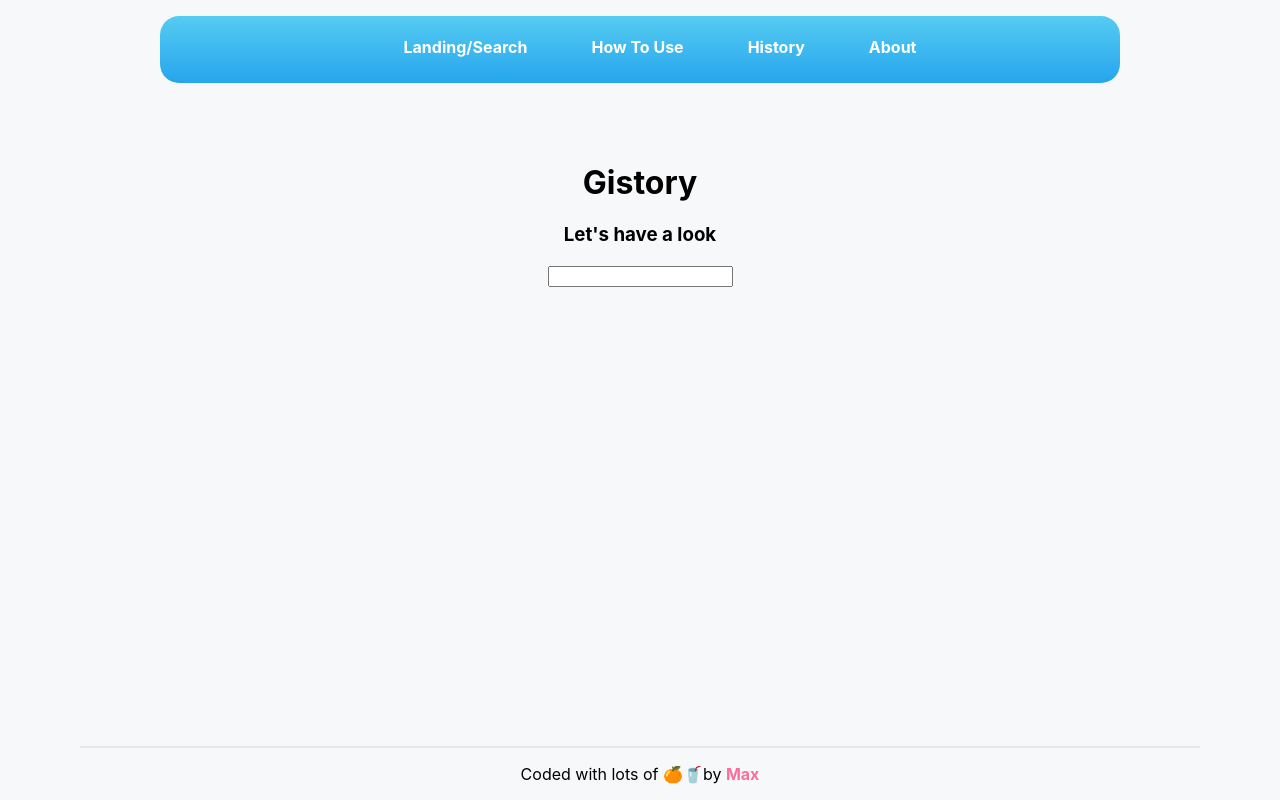
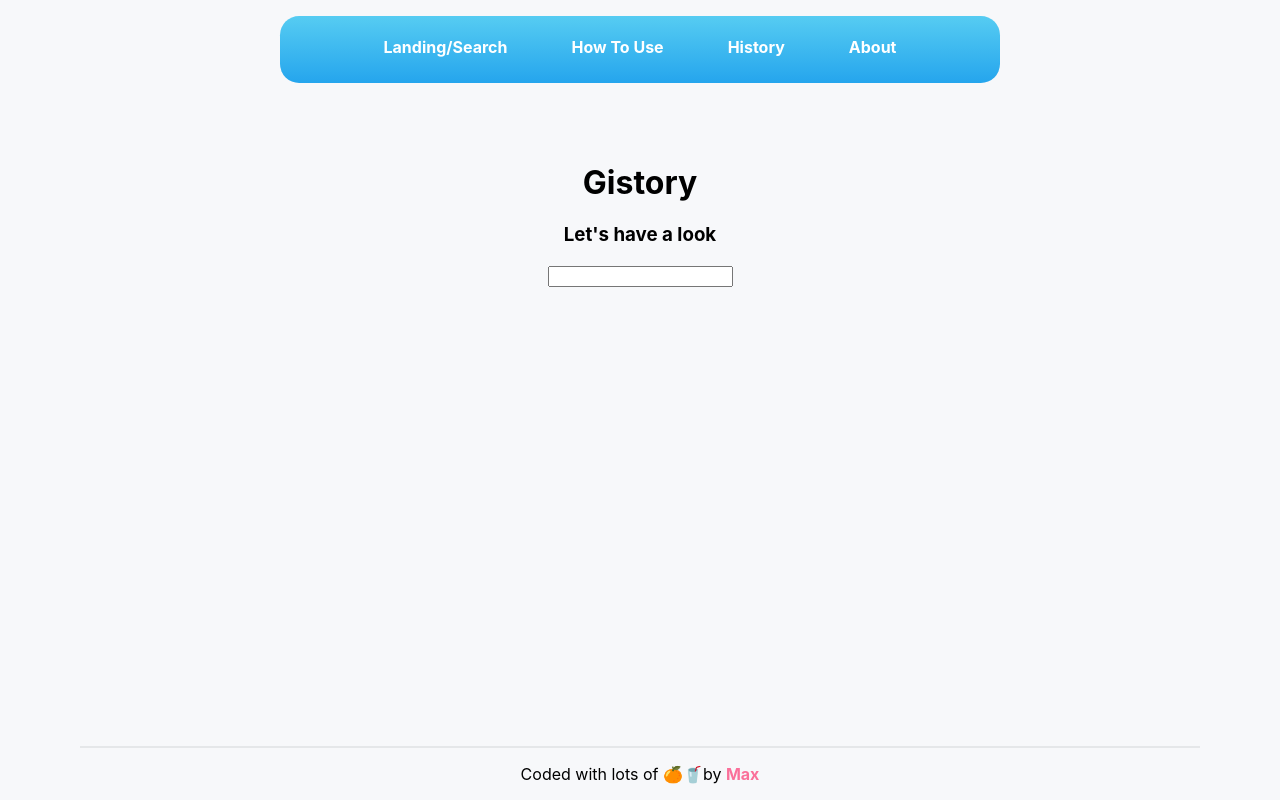
Before and after one commit to Bluuax/gistory, a React (Create React App) app: page / in a window 1280 px wide. Built offline with nearby package versions, Linux system fonts and the light colour scheme.

Commit message:
Update Header.css

```diff
--- a/src/Header.css
+++ b/src/Header.css
@@ -1,12 +1,12 @@
 .Header {
   padding: 0.3rem 0 0.05rem 0;
   margin: 1rem auto 5rem auto;
-  width: 60rem;
+  width: 45rem;
   background: linear-gradient(#56ccf2, #25a5ed);
   border-radius: 1.2rem;
 }
 
-@media (max-width: 1000px) {
+@media (max-width: 820px) {
   .Header {
     margin: 0;
     width: 100%;
@@ -26,6 +26,7 @@
   display: flex;
   justify-content: center;
   list-style-type: none;
+  padding: 0;
 }
 
 .Header-element {
```
